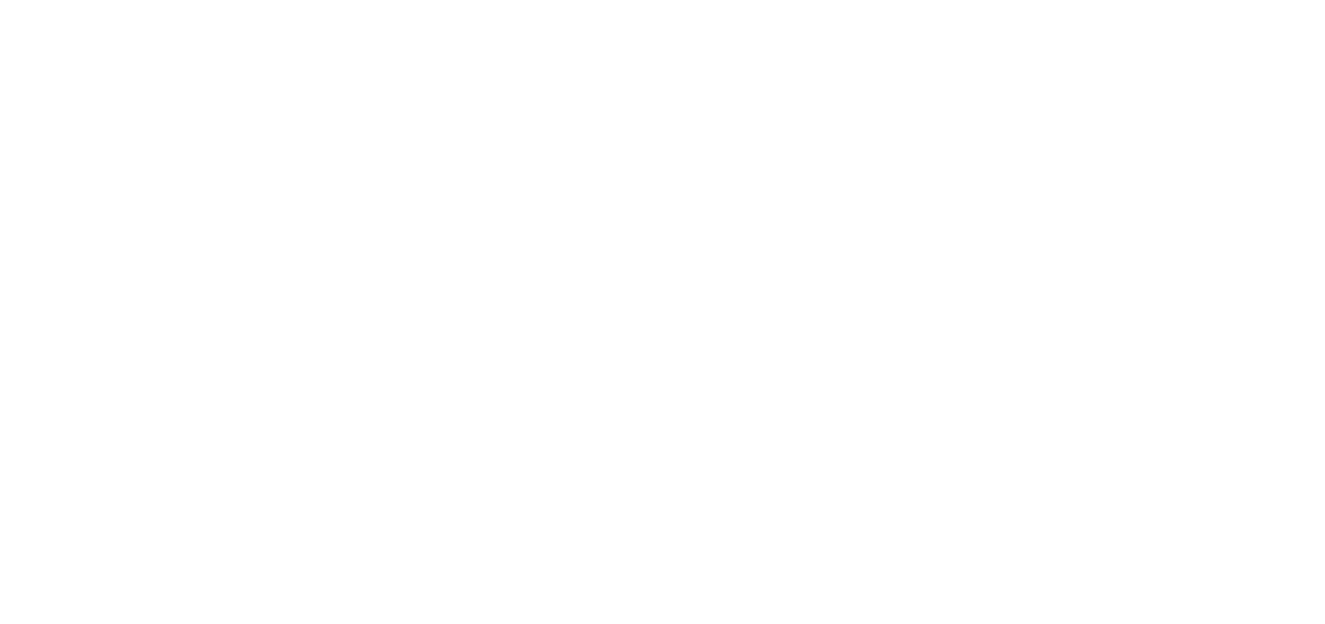
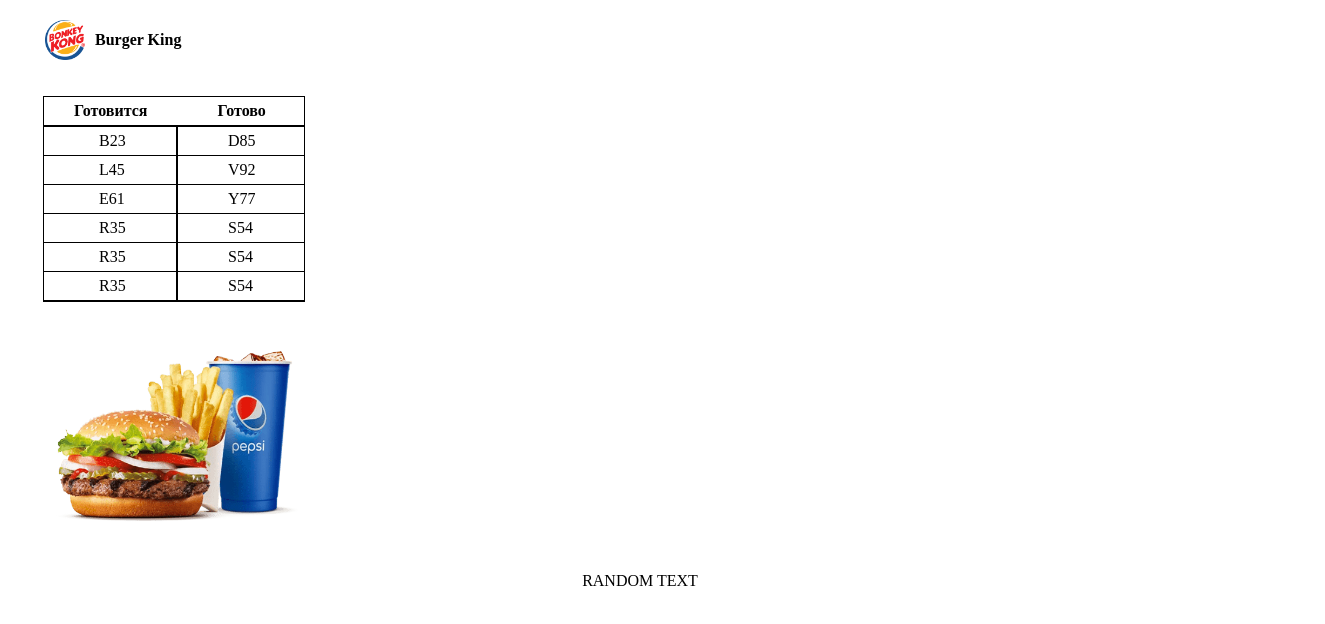
Before and after one commit to hj-abzal/queue-front, a React (Vite) app: page /burger-king in a window 1280 px wide. Shown: the top 624 px of the page, 1325 px wide, since content can reach past the window. Built offline with nearby package versions, Linux system fonts and the light colour scheme.

Commit message:
add burger

```diff
--- a/src/App.tsx
+++ b/src/App.tsx
@@ -13,3 +13,5 @@
         </div>
     )
 }
+
+// каждый элемент айдишник имеет и ключ исреади если это тру готово и число
--- /dev/null
+++ b/src/components/SpecTitle/specTitle.module.css
@@ -0,0 +1,8 @@
+.main {
+    width: 100%;
+}
+
+.title {
+    width: 100%;
+    text-align: center;
+}
--- /dev/null
+++ b/src/components/SpecTitle/specTitle.tsx
@@ -0,0 +1,15 @@
+import React from 'react';
+import s from './specTitle.module.css'
+
+
+type SpecTitleType = {
+    title: string
+}
+
+export const SpecTitle = (props: SpecTitleType) => {
+    return (
+        <div className={s.main}>
+            <div className={s.title}>{props.title}</div>
+        </div>
+    );
+};
--- /dev/null
+++ b/src/components/header/header.module.css
@@ -0,0 +1,23 @@
+.main {
+    width: 100%;
+    height: 45px;
+    padding-left: 45px;
+    padding-top: 20px;
+    margin-bottom: 15px;
+}
+
+.img {
+    width: 40px;
+    height: 40px;
+}
+
+.flex {
+    display: flex;
+    /*box-shadow: 0px 5px 10px 0px rgba(0, 0, 0, 0.5);*/
+}
+
+.title {
+    align-self: center;
+    margin-left: 10px;
+    font-weight: bold;
+}
--- /dev/null
+++ b/src/components/header/header.tsx
@@ -0,0 +1,18 @@
+import React from 'react';
+import s from "./header.module.css";
+
+
+type BurgerLogoType = {
+    title: string,
+    img: string
+}
+
+export const Header = (props: BurgerLogoType) => {
+    return (
+        <div className={s.main}>
+            <div className={s.flex}><img src={props.img} className={s.img}/>
+                <div className={s.title}>{props.title}</div>
+            </div>
+        </div>
+    );
+};
--- /dev/null
+++ b/src/components/table/table.module.css
@@ -0,0 +1,68 @@
+.main {
+    padding: 1rem;
+    margin-left: 27px;
+}
+
+.orders {
+    border: 1px solid black;
+    width: 250px;
+    display: flex;
+    padding: 5px;
+}
+
+.done {
+    font-weight: bold;
+    padding-left: 70px;
+}
+
+.notDone {
+    font-weight: bold;
+    padding-left: 25px;
+}
+
+.numbersTrue {
+    display: flex;
+    flex-direction: column;
+    border: 1px solid black;
+    width: 132px;
+}
+
+.numbersFalse {
+    display: flex;
+    flex-direction: column;
+    border: 1px solid black;
+    width: 126px;
+}
+
+
+.true {
+    border-bottom:1px solid black ;
+    padding-top: 5px;
+    padding-bottom: 5px;
+    padding-left: 55px;
+}
+
+.false {
+    border-bottom:1px solid black ;
+    padding-top: 5px;
+    padding-bottom: 5px;
+    padding-left: 50px;
+}
+
+.numbers {
+    display: flex;
+    flex-direction: column;
+}
+
+.table {
+    display: flex;
+}
+
+.foodMain {
+  margin-top: -50px;
+}
+
+.food {
+    width: 270px;
+    height: 300px;
+}
--- /dev/null
+++ b/src/components/table/table.tsx
@@ -0,0 +1,36 @@
+import React from 'react';
+import s from './table.module.css'
+
+export type OrdersType = {
+    id: string,
+    isReady: boolean
+}
+
+type TableType = {
+    orders: OrdersType[]
+    img: string,
+}
+
+export const Table = (props: TableType) => {
+    return (
+        <div className={s.main}>
+            <div className={s.orders}>
+                <div className={s.notDone}>Готовится</div>
+                <div className={s.done}>Готово</div>
+            </div>
+            <div className={s.table}>
+                <div className={s.numbersTrue}>
+                    {props.orders.map((t) => {
+                        if (t.isReady) return <div className={s.true}>{t.id}</div>
+                    })}
+                </div>
+                <div className={s.numbersFalse}>
+                    {props.orders.map((t) => {
+                        if (!t.isReady) return <div className={s.false}>{t.id}</div>
+                    })}
+                </div>
+            </div>
+            <div className={s.foodMain}><img src={props.img} className={s.food}/></div>
+        </div>
+    );
+};
--- a/src/pages/burger-king/burger-king.tsx
+++ b/src/pages/burger-king/burger-king.tsx
@@ -1,11 +1,33 @@
 import React from 'react';
 import s from './burger-king.module.css'
+import {Header} from "../../components/header/header";
+import logo from './img/burger-logo.png'
+import presentFood from './img/burger-food.png'
+import {Table} from "../../components/table/table";
+import {SpecTitle} from "../../components/SpecTitle/specTitle";
+
+const orders = [
+    {id: 'B23', isReady: true},
+    {id: 'L45', isReady: true},
+    {id: 'D85', isReady: false},
+    {id: 'E61', isReady: true},
+    {id: 'R35', isReady: true},
+    {id: 'R35', isReady: true},
+    {id: 'R35', isReady: true},
+    {id: 'V92', isReady: false},
+    {id: 'Y77', isReady: false},
+    {id: 'S54', isReady: false},
+    {id: 'S54', isReady: false},
+    {id: 'S54', isReady: false},
+]
 
 
 export const BurgerKing = () => {
     return (
         <div className={s.wrapper}>
-
+            <Header title={'Burger King'} img={logo}/>
+            <Table orders={orders} img={presentFood}/>
+            <SpecTitle title={'RANDOM TEXT'}/>
         </div>
     );
 };
```
Also changed, not shown: src/pages/burger-king/img/burger-food.png (added), src/pages/burger-king/img/burger-logo.png (added).
